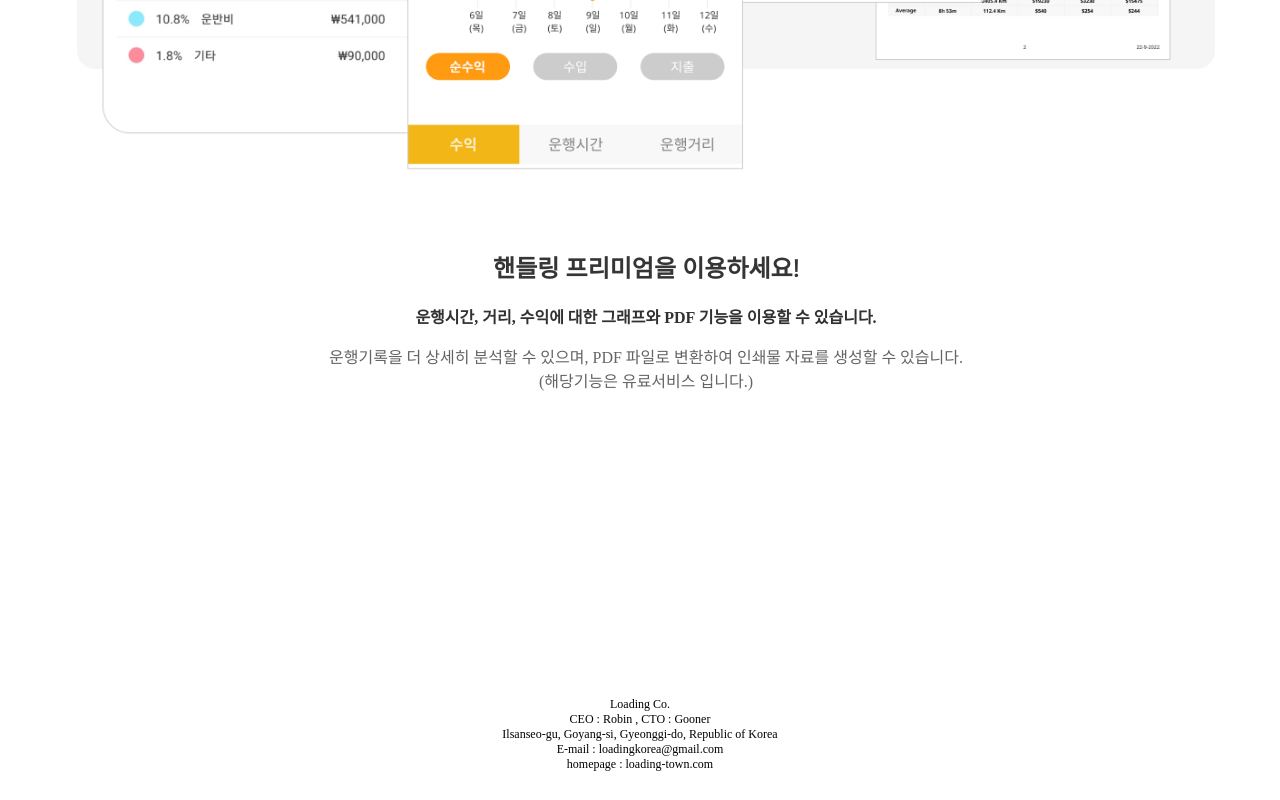
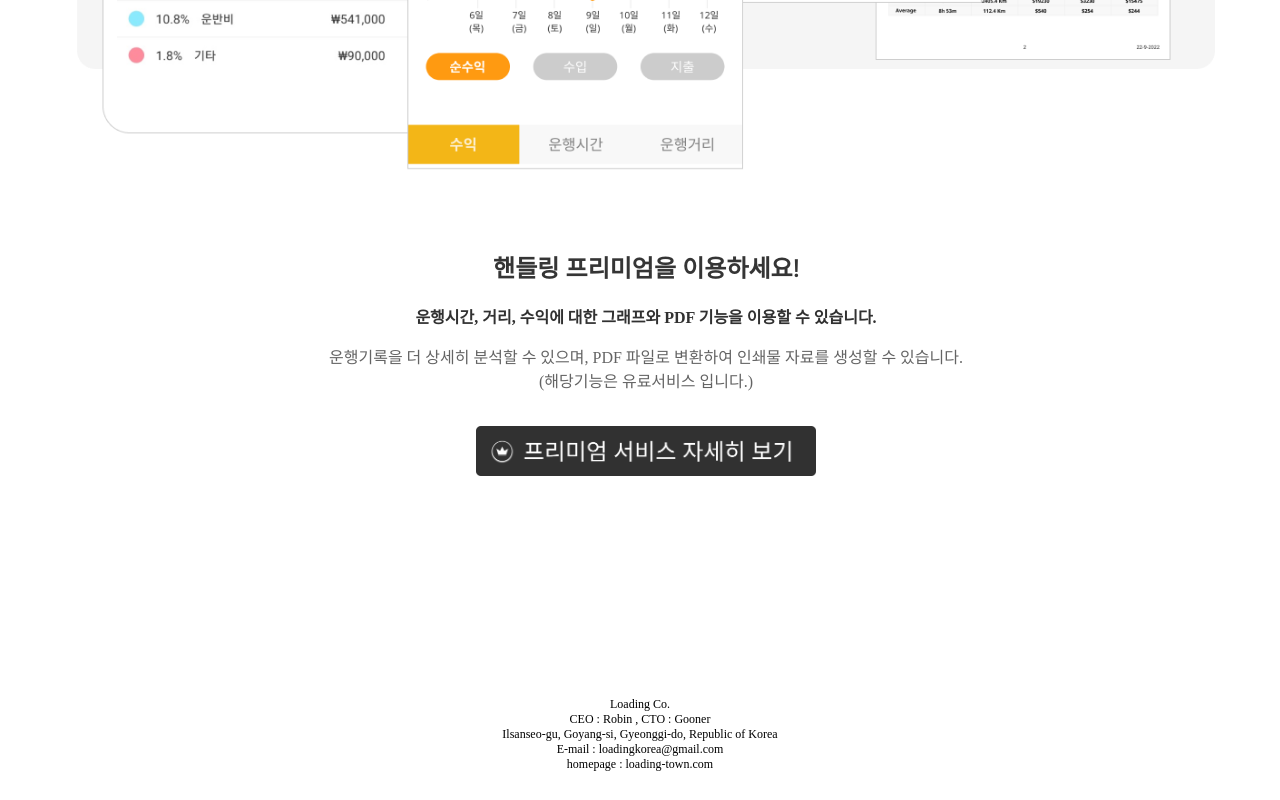
Before and after one commit to loadingkorea/loading-town, a plain HTML site: page groot_ko.html in a window 1280 px wide. Shown: the part 3511-4311 px from the top of the page. Drawn offline with Linux system fonts and the light colour scheme.

Commit message:
Add files via upload

```diff
--- a/groot_ko.html
+++ b/groot_ko.html
@@ -209,7 +209,8 @@
                             <h2>핸들링 프리미엄을 이용하세요! </h2>
                             <p style="color:#313131"><strong>운행시간, 거리, 수익에 대한 그래프와 PDF 기능을 이용할 수 있습니다.</strong></p>
                             <p style="color:#646464">운행기록을 더 상세히 분석할 수 있으며, PDF 파일로 변환하여 인쇄물 자료를 생성할 수 있습니다. <br>(해당기능은 유료서비스 입니다.) </p>
-
+                            <br>
+                            <a href="premium_ko.html" target="_blank"> <img src="images/premium_more.png" alt="luncher" height="50px"  > </a>
                         </div>
 
                         <div style="clear:both;"></div>
```
